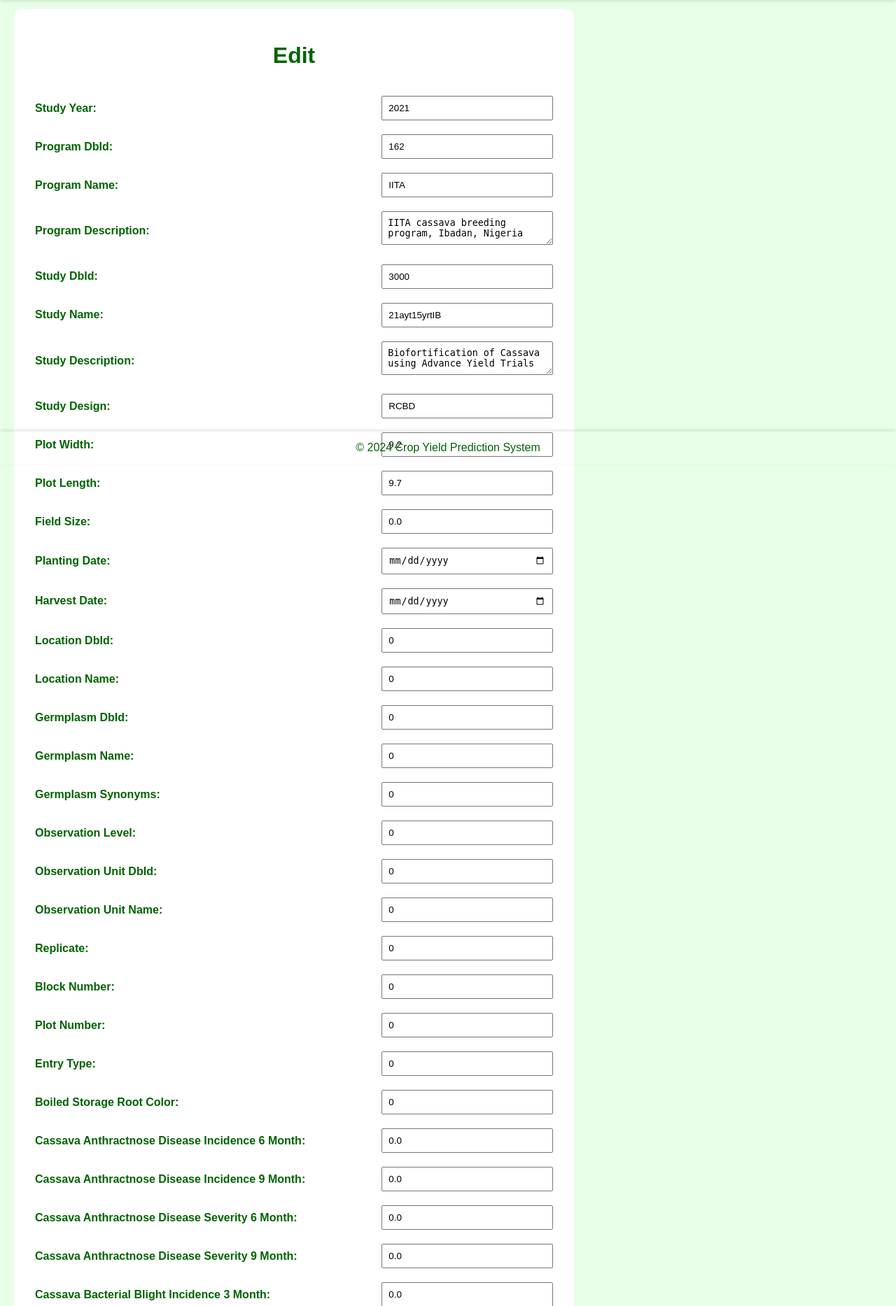
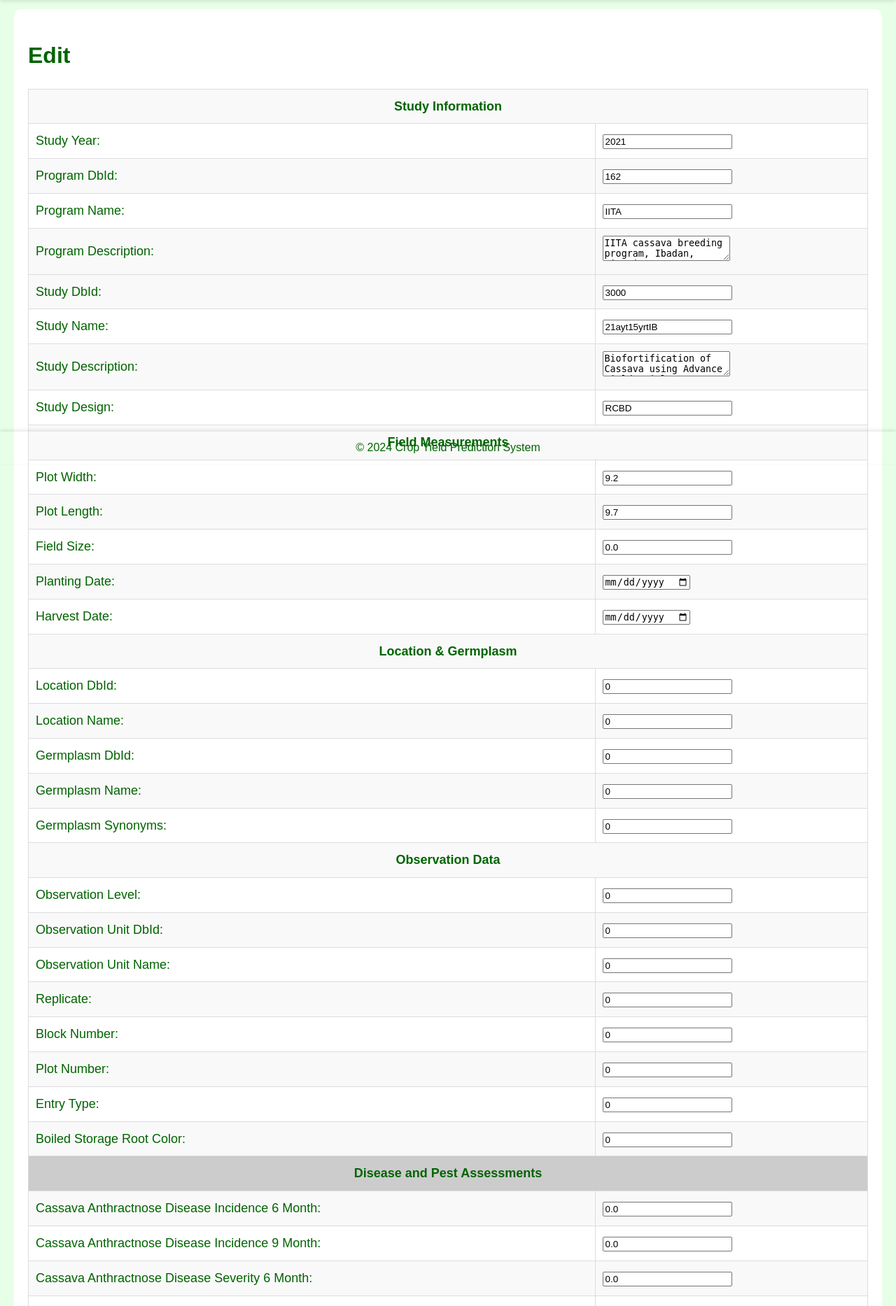
Before and after one commit to Tosin5S/yield, a Django app: page /fielddata/6/edit/ in a window 1280 px wide. Shown: the part 137-2004 px from the top of the page at 70% size. Run offline with Django 4.2, Linux system fonts and the light colour scheme; a user stored in the database is signed in; data comes from the database, SQL or seed files in the repository; both versions use the stored data as it was after the commit; parts of the project's set-up code (start-up, migrations or seed data) failed here and were passed over.

Commit message:
modifications

```diff
--- a/predict-crop-yield/django_nlp_integration/nlp_app/templates/nlp_app/fielddata_confirm_delete.html
+++ b/predict-crop-yield/django_nlp_integration/nlp_app/templates/nlp_app/fielddata_confirm_delete.html
@@ -6,7 +6,7 @@
     <title>Confirm Delete</title>
 </head>
 <body>
-    <h1>Are you sure you want to delete this field data?</h1>
+    <h1>Are you sure you want to delete this data?</h1>
     <p><strong>Study Name:</strong> {{ fielddata.studyName }}</p>
     <form method="post">
         {% csrf_token %}
--- a/predict-crop-yield/django_nlp_integration/nlp_app/templates/nlp_app/fielddata_form.html
+++ b/predict-crop-yield/django_nlp_integration/nlp_app/templates/nlp_app/fielddata_form.html
@@ -3,52 +3,40 @@
 <!DOCTYPE html>
 <html>
 <head>
-    <title>Field Data Form</title>
+    <title>Form</title>
     <style>
-        body {
-            font-family: Arial, sans-serif;
-            max-width: 800px;
-            margin: auto;
-        }
-        h1 {
-            text-align: center;
-        }
         table {
             width: 100%;
             border-collapse: collapse;
+            margin: 20px 0;
+            font-size: 18px;
+            text-align: left;
         }
-        td {
+        th, td {
             padding: 10px;
+            border: 1px solid #ddd;
         }
-        label {
+        th {
+            background-color: #f4f4f4;
+        }
+        tr:nth-child(even) {
+            background-color: #f9f9f9;
+        }
+        .section-header {
+            background-color: #ccc;
             font-weight: bold;
-        }
-        input, textarea {
-            width: 100%;
-            padding: 8px;
-            box-sizing: border-box;
-        }
-        .submit-btn {
             text-align: center;
         }
-        button {
-            padding: 10px 20px;
-            background-color: #007BFF;
-            color: white;
-            border: none;
-            cursor: pointer;
-        }
-        button:hover {
-            background-color: #0056b3;
-        }
     </style>
-</head>
+    </head>
 <body>
     <h1>{% if fielddata.pk %}Edit{% else %}Create{% endif %}</h1>
     <form method="post">
         {% csrf_token %}
         <table>
             <tr>
+                <tr class="section-header">
+                    <td colspan="2">Study Information</td>
     <tr>
         <td><label for="studyYear">Study Year:</label></td>
         <td><input type="text" id="studyYear" name="studyYear" value="{{ fielddata.studyYear }}"></td>
@@ -81,6 +69,10 @@
     <td><label for="studyDesign">Study Design:</label></td>
         <td><input type="text" id="studyDesign" name="studyDesign" value="{{ fielddata.studyDesign }}"></td>
 </tr>
+
+<tr class="section-header">
+    <td colspan="2">Field Measurements</td>
+
 <tr>
     <td><label for="plotWidth">Plot Width:</label></td>
         <td><input type="text" id="plotWidth" name="plotWidth" value="{{ fielddata.plotWidth }}"></td>
@@ -101,6 +93,10 @@
     <td><label for="harvestDate">Harvest Date:</label></td>
         <td><input type="date" id="harvestDate" name="harvestDate" value="{{ fielddata.harvestDate }}"></td>
 </tr>
+
+<tr class="section-header">
+    <td colspan="2">Location & Germplasm</td>
+
 <tr>
     <td><label for="locationDbId">Location DbId:</label></td>
         <td><input type="text" id="locationDbId" name="locationDbId" value="{{ fielddata.locationDbId }}"></td>
@@ -121,6 +117,10 @@
     <td><label for="germplasmSynonyms">Germplasm Synonyms:</label></td>
         <td><input type="text" id="germplasmSynonyms" name="germplasmSynonyms" value="{{ fielddata.germplasmSynonyms }}"></td>
 </tr>
+
+<tr class="section-header">
+    <td colspan="2">Observation Data</td>
+
 <tr>
     <td><label for="observationLevel">Observation Level:</label></td>
         <td><input type="text" id="observationLevel" name="observationLevel" value="{{ fielddata.observationLevel }}"></td>
@@ -153,6 +153,10 @@
     <td><label for="boiled_storage_root_color">Boiled Storage Root Color:</label></td>
         <td><input type="text" id="boiled_storage_root_color" name="boiled_storage_root_color" value="{{ fielddata.boiled_storage_root_color }}"></td>
 </tr>
+
+<tr class="section-header">
+    <td colspan="2">Disease and Pest Assessments</td>
+
 <tr>
     <td><label for="cassava_anthractnose_disease_incidence_6_month">Cassava Anthractnose Disease Incidence 6 Month:</label></td>
         <td><input type="text" id="cassava_anthractnose_disease_incidence_6_month" name="cassava_anthractnose_disease_incidence_6_month" value="{{ fielddata.cassava_anthractnose_disease_incidence_6_month }}"></td>
@@ -217,6 +221,10 @@
     <td><label for="cassava_mosaic_disease_severity_6_month">Cassava Mosaic Disease Severity 6 Month:</label></td>
         <td><input type="text" id="cassava_mosaic_disease_severity_6_month" name="cassava_mosaic_disease_severity_6_month" value="{{ fielddata.cassava_mosaic_disease_severity_6_month }}"></td>
 </tr>
+
+<tr class="section-header">
+    <td colspan="2">Yield & Quality Traits</td>
+
 <tr>
     <td><label for="dry_matter_content_specific_gravity_method">Dry Matter Content Specific Gravity Method:</label></td>
         <td><input type="text" id="dry_matter_content_specific_gravity_method" name="dry_matter_content_specific_gravity_method" value="{{ fielddata.dry_matter_content_specific_gravity_method }}"></td>
--- a/predict-crop-yield/django_nlp_integration/nlp_app/templates/nlp_app/fielddata_list.html
+++ b/predict-crop-yield/django_nlp_integration/nlp_app/templates/nlp_app/fielddata_list.html
@@ -8,7 +8,7 @@
 <!DOCTYPE html>
 <html>
 <head>
-    <title>Field Data List</title>
+    <title>List</title>
     <script src="https://cdn.jsdelivr.net/npm/chart.js"></script>
     <link rel="stylesheet" href="{% static 'css/global.css' %}"> <!-- Link to your global CSS -->
 </head>
@@ -16,7 +16,7 @@
     <div class="container">
         <h1> Table </h1>
         <a class="btn" href="{% url 'table' %}">Table</a>
-        <h1>Field Data List</h1>
+
         <table class="data-table">
             <tr>
                 <th>Study Name</th>
@@ -85,7 +85,7 @@
         {% endif %}
     </ul>
 
-        <a class="btn btn-add" href="{% url 'fielddata_create' %}">Add New Field Data</a>
+        <a class="btn btn-add" href="{% url 'fielddata_create' %}">Add New Data</a>
 
         <h2>Select Fields for Scatter Plot</h2>
         <form method="get" class="form-inline">
--- a/predict-crop-yield/django_nlp_integration/nlp_app/templates/nlp_app/fielddata_predict.html
+++ b/predict-crop-yield/django_nlp_integration/nlp_app/templates/nlp_app/fielddata_predict.html
@@ -7,8 +7,9 @@
 </head>
 <body>
     <h1>Prediction Result for {{ fielddata.studyName }}</h1>
+    <p><strong>Study Name:</strong> {{ fielddata.studyName }}</p>
     <p><strong>Program Name:</strong> {{ fielddata.programName }}</p>
-    <p><strong>Prediction Result:</strong> {{ prediction_result }}</p>
+    <p><strong>Prediction Result:</strong> {{ prediction_result }} tons per hectare (t/ha)</p>
     <a href="{% url 'fielddata_list' %}" class="btn">Back to List</a>
 </body>
 </html>
--- a/predict-crop-yield/django_nlp_integration/nlp_app/templates/nlp_app/index.html
+++ b/predict-crop-yield/django_nlp_integration/nlp_app/templates/nlp_app/index.html
@@ -6,7 +6,7 @@
     <p>Your gateway to data insights.</p>
 
     <div class="links">
-      <a href="{% url 'fielddata_list' %}" class="btn btn-success">View Field Data</a>
+      <a href="{% url 'fielddata_list' %}" class="btn btn-success">View</a>
     </div>
   </div>
 {% endblock %}
--- a/predict-crop-yield/django_nlp_integration/nlp_app/views.py
+++ b/predict-crop-yield/django_nlp_integration/nlp_app/views.py
@@ -147,7 +147,7 @@ def fielddata_list(request):
     fields = [f.name for f in FieldData._meta.get_fields() if isinstance(f, FloatField) or isinstance(f, IntegerField)]
 
     # Pagination
-    paginator = Paginator(fielddata, 2)  # Show 5 records per page
+    paginator = Paginator(fielddata, 4)  # Show 4 records per page
     page_number = request.GET.get("page")
     pagination_fielddata = paginator.get_page(page_number)
 
@@ -365,7 +365,7 @@ def table(request):
     fields = [field.name for field in FieldData._meta.fields if field.name != "id"]
 
     # Pagination
-    paginator = Paginator(fielddata_list, 2)  # Show 5 records per page
+    paginator = Paginator(fielddata_list, 4)  # Show 4 records per page
     page_number = request.GET.get("page")
     fielddata = paginator.get_page(page_number)
 
```
Also changed, not shown: predict-crop-yield/django_nlp_integration/nlp_app/templates/nlp_app/fielddata_detail.html (+34 -4 lines), predict-crop-yield/db.sqlite3.
